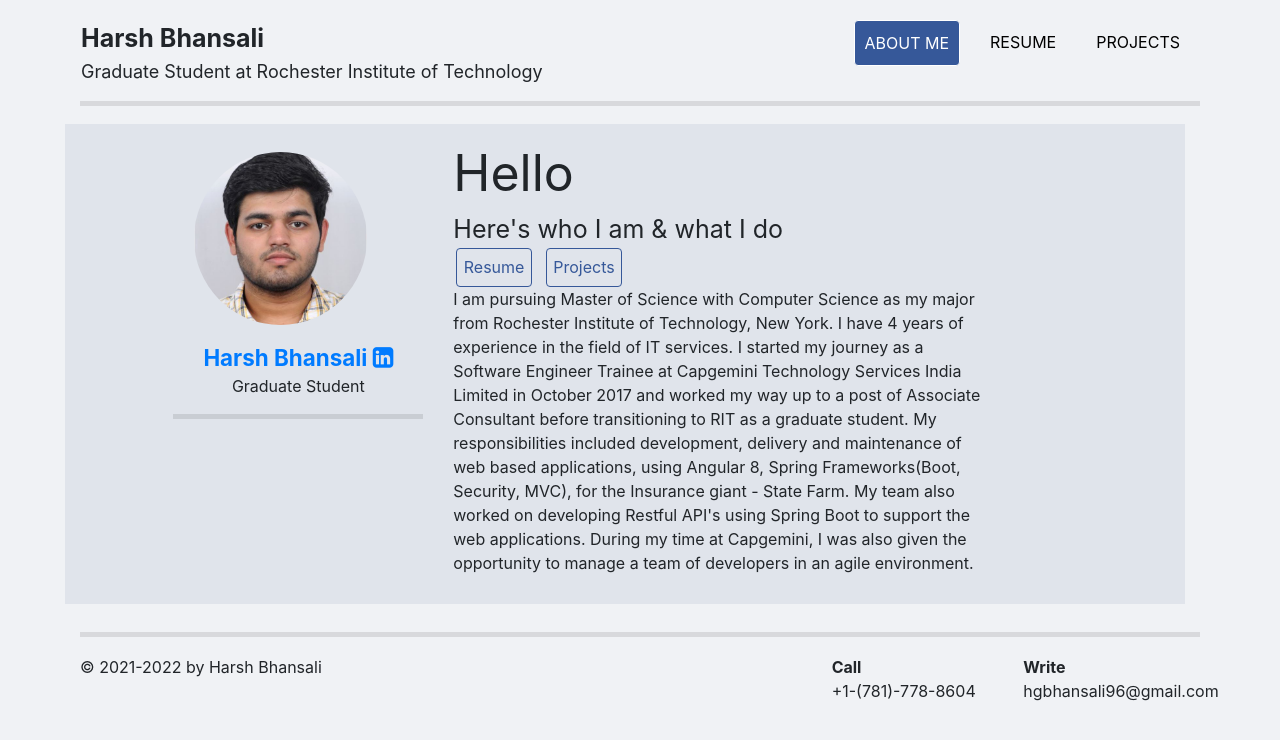
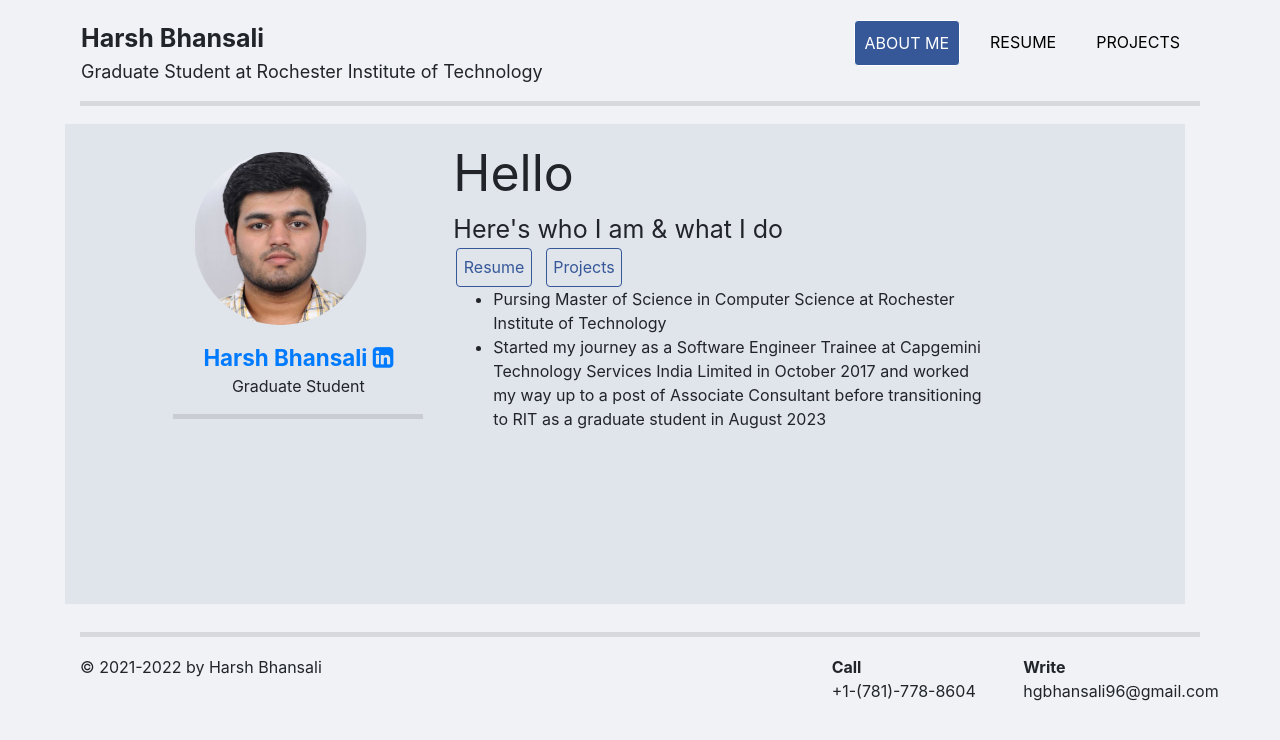
Before and after one commit to bhansaliharshg/bhansaliharshg.github.io, an Angular app: page /#/info/about-me in a window 1280 px wide. Shown: the top 740 px of the page. Built offline with nearby package versions, Linux system fonts and the light colour scheme.

Commit message:
Updated about-me section

```diff
--- a/src/app/about-me/about-me.component.html
+++ b/src/app/about-me/about-me.component.html
@@ -24,15 +24,14 @@
                     <div class="col-sm-2"><a class="button" href="#/info/resume">Resume</a></div>
                     <div class="col-sm-2"><a class="button" href="#/info/projects">Projects</a></div>
                 </div>
-                <div> I am pursuing Master of Science with Computer Science as my major from Rochester Institute of
-                    Technology, New York. I have 4 years of experience in the field of IT services. I started my journey
-                    as a Software Engineer Trainee at Capgemini Technology Services India Limited in October 2017 and
-                    worked my way up to a post of Associate Consultant before transitioning to RIT as a graduate
-                    student. My responsibilities included development, delivery and maintenance of web based
-                    applications, using Angular 8, Spring Frameworks(Boot, Security, MVC), for the Insurance giant -
-                    State Farm. My team also worked on developing Restful API's using Spring Boot to support the web
-                    applications. During my time at Capgemini, I was also given the opportunity to manage a team of
-                    developers in an agile environment.</div>
+                <div>
+                    <ul>
+                        <li>Pursing Master of Science in Computer Science at Rochester Institute of Technology</li>
+                        <li>Started my journey as a Software Engineer Trainee at Capgemini Technology Services India
+                            Limited in October 2017 and worked my way up to a post of Associate Consultant before
+                            transitioning to RIT as a graduate student in August 2023</li>
+                    </ul>
+                </div>
             </div>
         </div>
         <div class="row lower">
```
